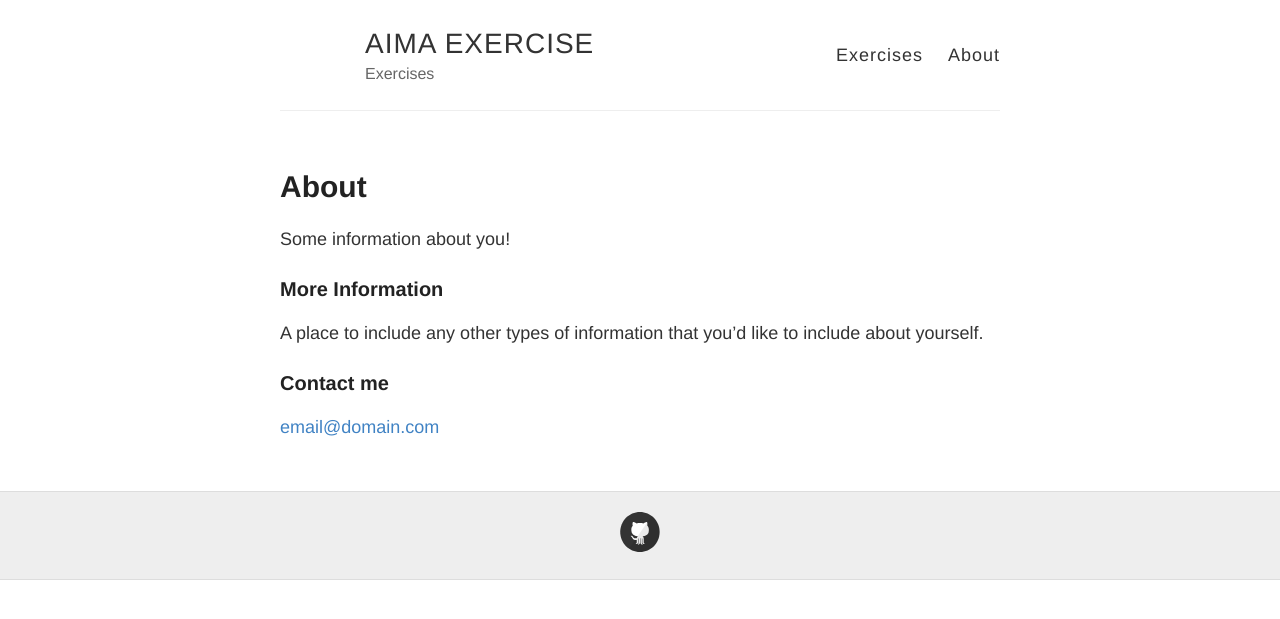
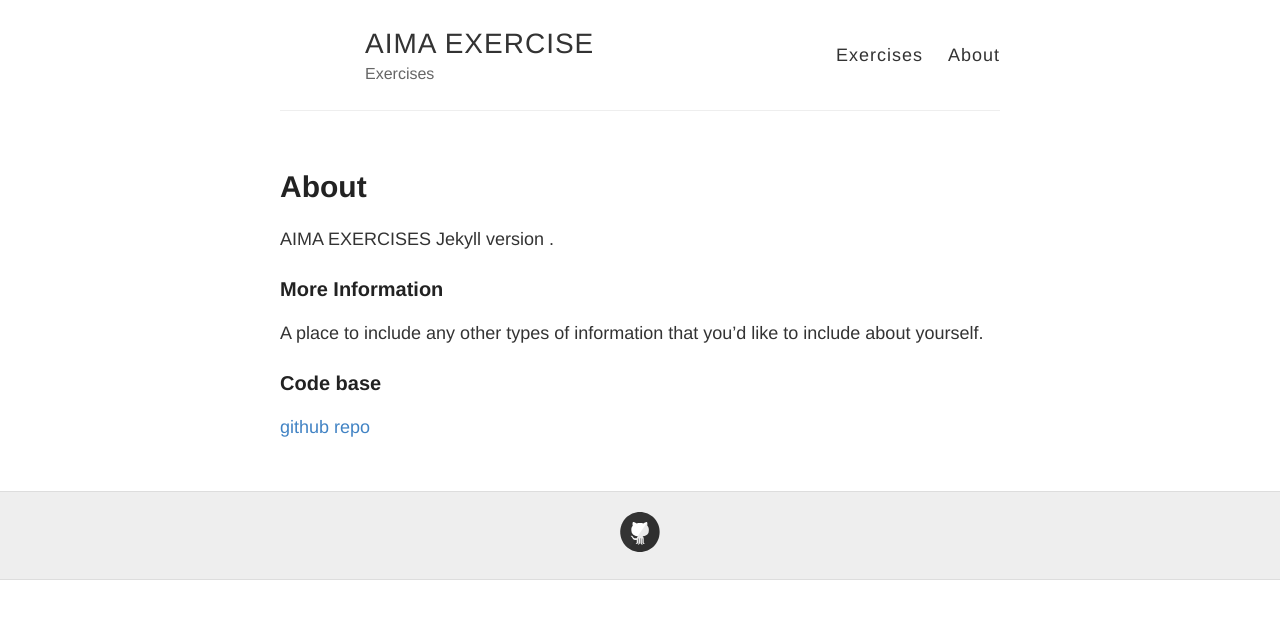
Before and after one commit to KaustabhGanguly/aima-website-6, a Jekyll site: the page built from about.md, in a window 1280 px wide. Shown: the top 619 px of the page. Built offline with Jekyll 4.4.1, drawn with Linux system fonts in a browser that asks for light colours.

Commit message:
Update about.md

```diff
--- a/about.md
+++ b/about.md
@@ -4,12 +4,12 @@ title: About
 permalink: /about/
 ---
 
-Some information about you!
+AIMA EXERCISES Jekyll version .
 
 ### More Information
 
 A place to include any other types of information that you'd like to include about yourself.
 
-### Contact me
+### Code base
 
-[email@domain.com](mailto:email@domain.com)
+[github repo](github.com/kaustabhganguly/aima-website-6)
```
